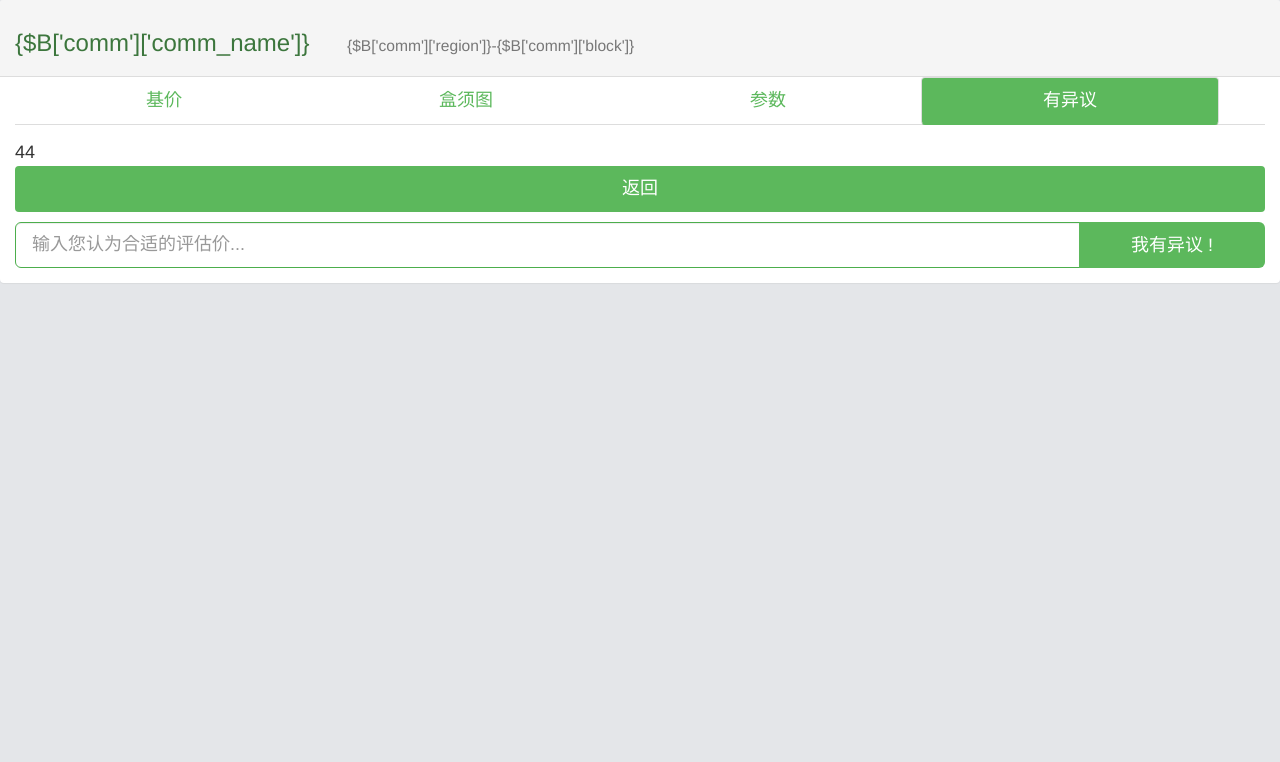
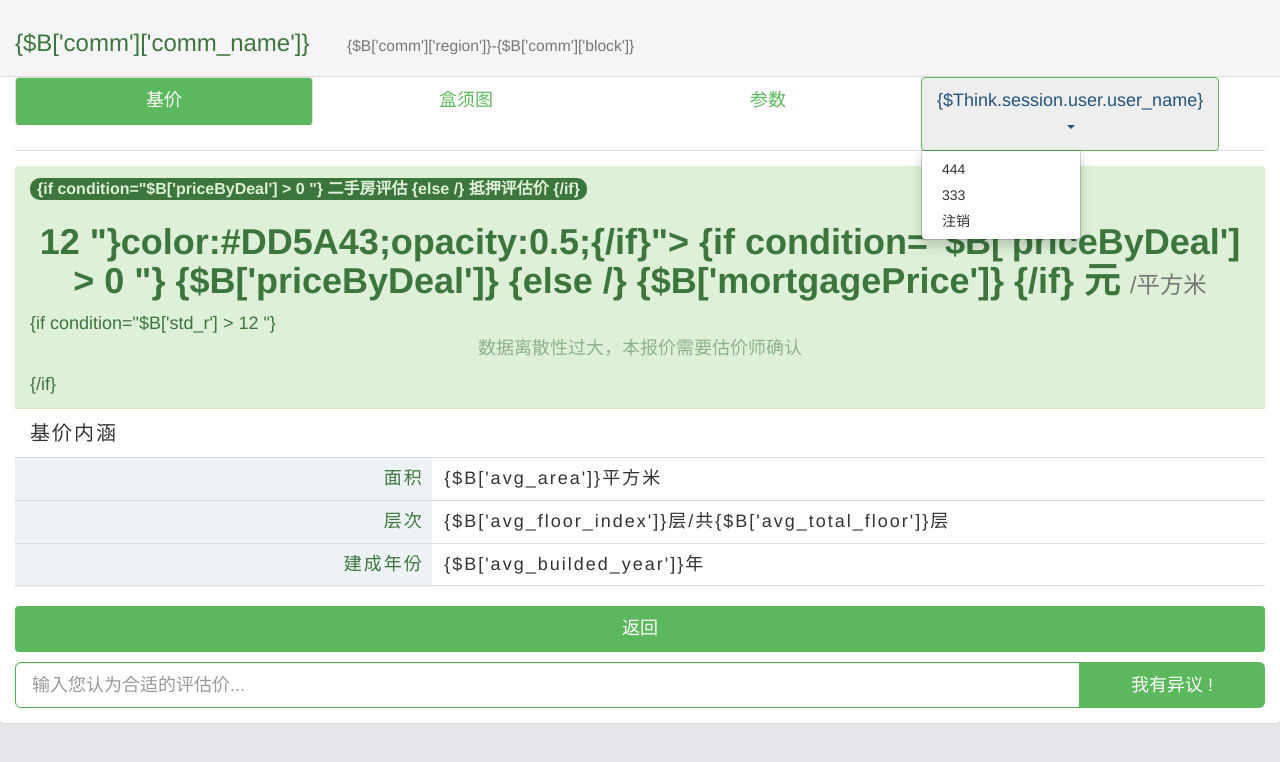
Before and after one commit to VinceLim68/cdhpg, a PHP site: page /DbName/application/phone/view/index/getPrice.html in a window 1280 px wide, after a click on "{$Think.session.user.user_name}". Shown: the top 762 px of the page. Run offline with PHP 8.4, Linux system fonts and the light colour scheme; some libraries are stand-ins or nearby versions.

Commit message:
增加标签页下拉菜单、退出功能，统一了logo

```diff
--- a/application/phone/controller/Index.php
+++ b/application/phone/controller/Index.php
@@ -202,6 +202,7 @@
 //         $request = Request::instance();
 //         echo "当前模块名称是" . $request->module();
 //         返回控制器名
+        return $this->fetch();
     }
 
     public function boxPlot(){
--- a/application/phone/view/index/getPrice.html
+++ b/application/phone/view/index/getPrice.html
@@ -23,7 +23,18 @@
 				<li class="active" ><a href="#base" aria-controls="base" role="tab" data-toggle="tab" >基价</a></li>
 				<li ><a href="#box" aria-controls="box" role="tab" data-toggle="tab" >盒须图</a></li>
 				<li ><a href="#box1" aria-controls="box1" role="tab" data-toggle="tab" >参数</a></li>
-				<li ><a href="#box2" aria-controls="box2" role="tab" data-toggle="tab" >有异议</a></li>
+				<!-- <li ><a href="#box2" aria-controls="box2" role="tab" data-toggle="tab" >下拉菜单</a></li> -->
+				<li role="presentation" class="dropdown">
+				    <a class="dropdown-toggle" data-toggle="dropdown" href="#" role="button" aria-haspopup="true" aria-expanded="false">
+				      {$Think.session.user.user_name} <span class="caret"></span>
+				    </a>
+				    <ul class="dropdown-menu">
+				    <li ><a href="#box2" aria-controls="box2" role="tab" data-toggle="tab" >444</a></li>
+				    <li ><a href="#box2" aria-controls="box2" role="tab" data-toggle="tab" >333</a></li>
+				    <li ><a href="{:url('evalu/login/logout')}" >注销</a></li>
+					</ul>
+			    </ul>
+			  </li>
 			</ul>
 
 			  <div class="tab-content">
@@ -70,7 +81,7 @@
 						</div>
 					</div>
 				</div>
-
+				<!-- 盒须图 -->
 			    <div role="tabpanel" class="tab-pane" id="box">
 				    <div class="panel panel-success">
 						<div class="panel-heading" style="width:100% ;height:400px" >
@@ -138,7 +149,7 @@
 
 								</tr>
 								<tr>
-									<td class="col-md-4 col-xs-4 left" >抵押价的折扣率</td>
+									<td class="col-md-4 col-xs-4 left" >抵押折扣率</td>
 									<td class="col-md-8 col-xs-8 right">{$B['mortgageRatio']*100}%</td>
 
 								</tr>
@@ -155,7 +166,7 @@
 <!-- 					{volist name="B" id="vo"  }
 					{$key}
 					{/volist} -->
-					{php}var_dump($B){/php}
+					<!-- {php}var_dump($B){/php} -->
 			    </div>
 			    <div role="tabpanel" class="tab-pane" id="box2">44</div>
 			  </div>
@@ -173,6 +184,7 @@
 		    </div>
 		</div>
 	</div>
+
 	<!-- 模态框 -->
 	<div class="modal" tabindex="-1" role="dialog" id="mymodal">
 	  <div class="modal-dialog" role="document">
--- a/public/static/css/comms/enquiry.css
+++ b/public/static/css/comms/enquiry.css
@@ -41,6 +41,21 @@
 .nav-pills > li{
 	width:24%;
 }
+.dropdown-menu > .active > a, .dropdown-menu > .active > a:focus,
+.dropdown-menu > .active > a:hover{
+	background-color: #5CB85C;
+ 	color: #FFF;
+}
+.nav .open > a, .nav .open > a:focus, .nav .open > a:hover{
+	border-color: #5CB85C;
+}
+ .nav-pills > li.active > a, .nav-pills > li.active > a:focus, .nav-pills > li.active > a:hover {
+	background-color: #5CB85C;
+ 	color: #FFF;
+ }
+ a,a:hover {
+	color: #5cb85c;
+ }
 
 .panel{
 	border: none;
@@ -65,13 +80,6 @@
 	padding-left: 1%;
 }
 
- .nav-pills > li.active > a, .nav-pills > li.active > a:focus, .nav-pills > li.active > a:hover {
-	background-color: #5CB85C;
- 	color: #FFF;
- }
- a,a:hover {
-	color: #5cb85c;
- }
 
  svg{
 	/*style="width:100%;height:100%;color:#5cb85c"*/
```
Also changed, not shown: application/evalu/view/login/login.html (+5 -4 lines), application/phone/view/index/index.html (+8 -9 lines), application/phone/view/index/test.html (+6 -28 lines). Lines whose indentation alone changed are shown as unchanged.
